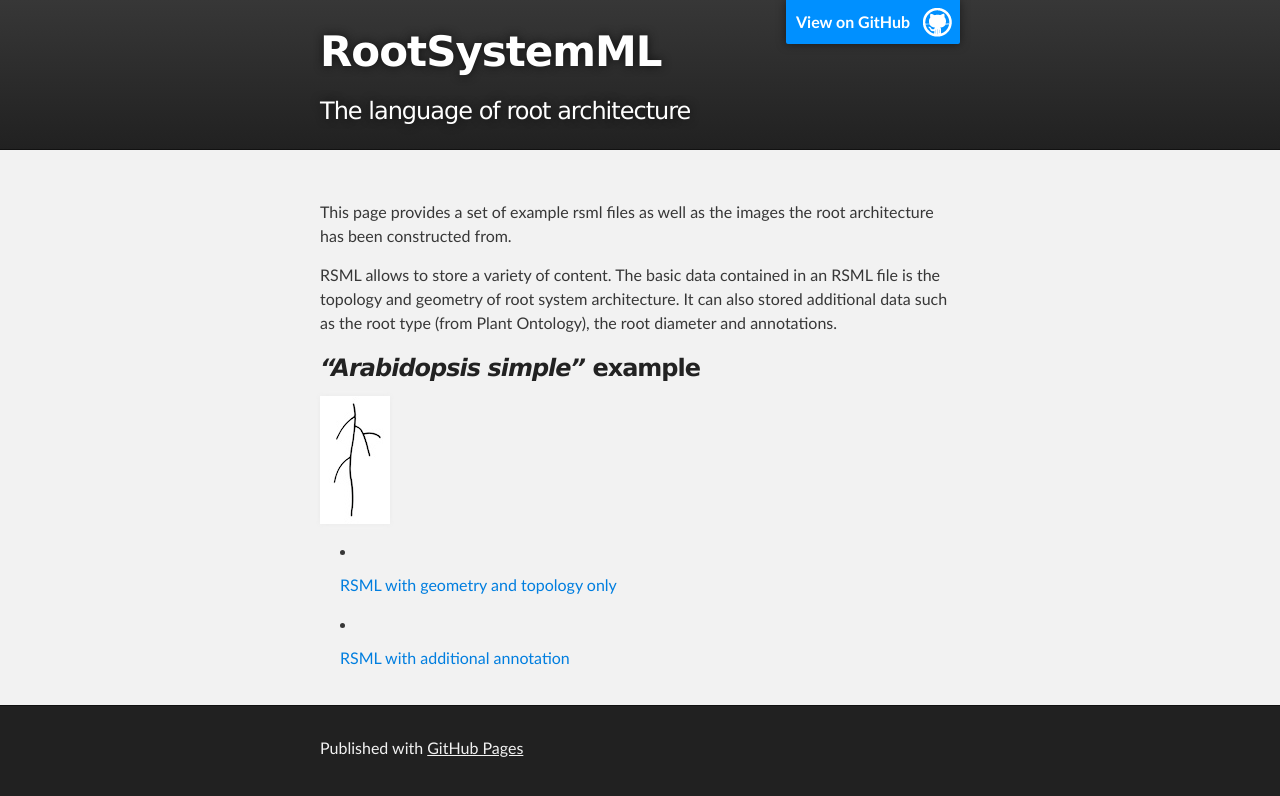
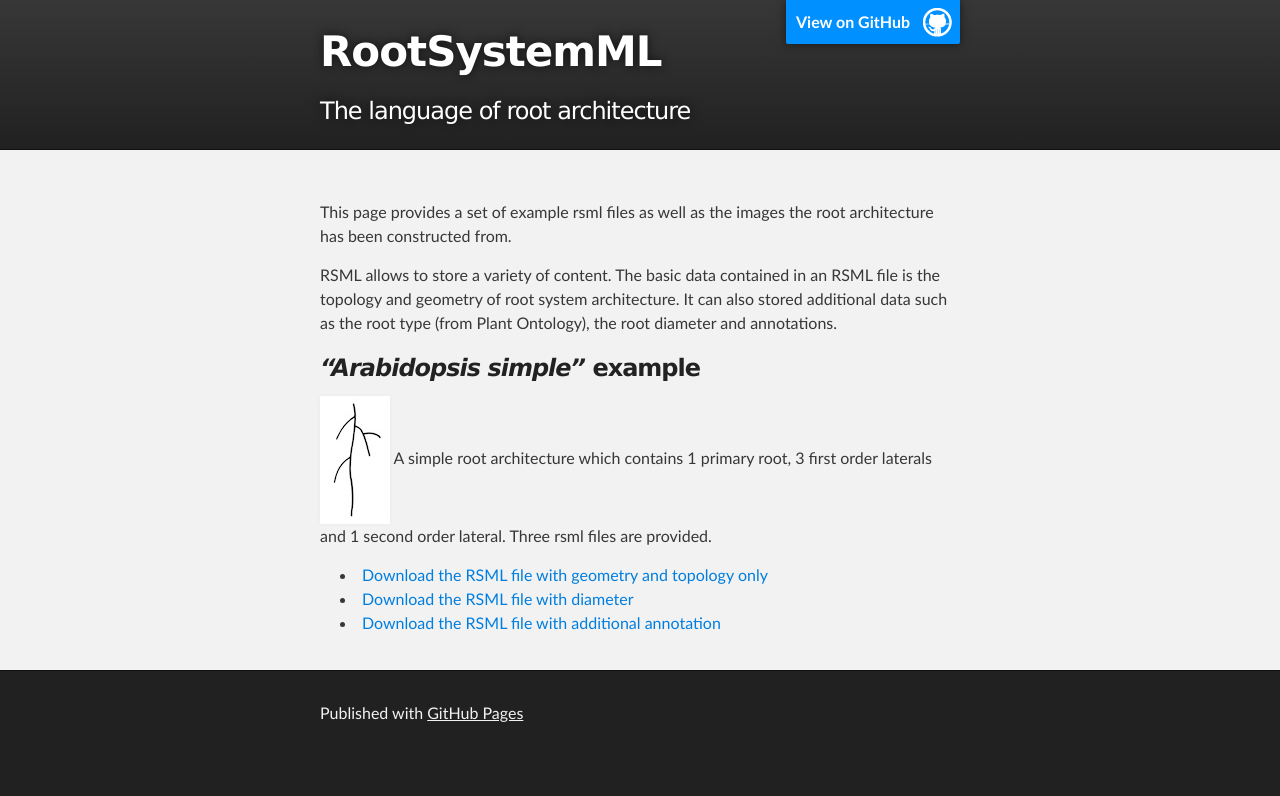
Before and after one commit to RootSystemML/RootSystemML.github.io, a Jekyll site: the page built from examples.md, in a window 1280 px wide. Shown: the top 796 px of the page. Built offline with Jekyll 4.4.1, drawn with Linux system fonts in a browser that asks for light colours.

Commit message:
examples arabido diameter

```diff
--- a/examples.md
+++ b/examples.md
@@ -10,6 +10,9 @@ RSML allows to store a variety of content. The basic data contained in an RSML f
 ###*"Arabidopsis simple"* example
 
 [![arabidopsis-simple](images/examples/arabidopsis_simple_tb.jpg)](images/examples/arabidopsis_simple.tif)
-  - [RSML with geometry and topology only](images/examples/arabidopsis_simple.rsml)
+A simple root architecture which contains 1 primary root, 3 first order laterals and 1 second order lateral. Three rsml files are provided.
 
-  - [RSML with additional annotation](images/examples/arabidopsis_simple_annotation.rsml)
+
+  - [Download the RSML file with geometry and topology only](images/examples/arabidopsis_simple.rsml)
+  - [Download the RSML file with diameter](images/examples/arabidopsis_simple_annotation.rsml)
+  - [Download the RSML file with additional annotation](images/examples/arabidopsis_simple_annotation.rsml)
```
Also changed, not shown: 1 other file.
